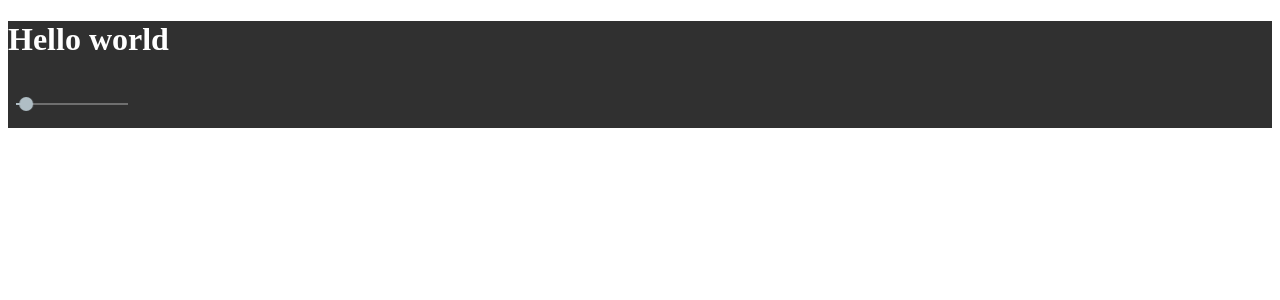
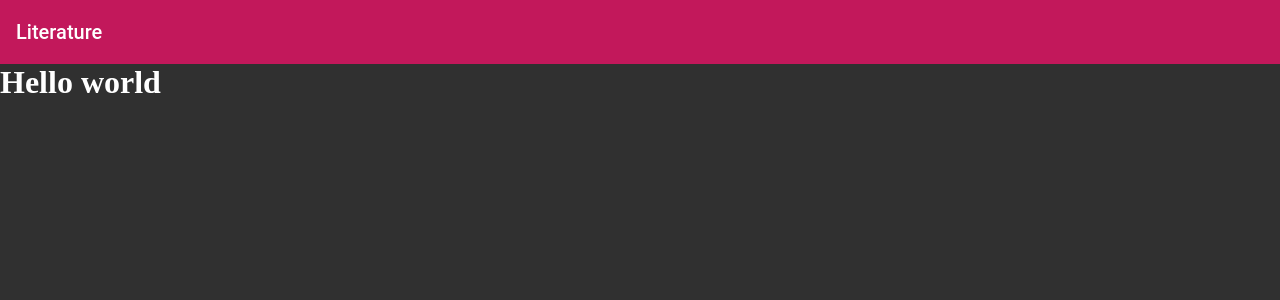
Before and after one commit to deepakhr1999/Recollection, an Angular app in the folder game/: page / in a window 1280 px wide. Shown: the top 300 px of the page. Built offline with nearby package versions, Linux system fonts and the light colour scheme.

Commit message:
added home component

```diff
--- a/game/src/app/app-routing.module.ts
+++ b/game/src/app/app-routing.module.ts
@@ -1,8 +1,10 @@
-import { NgModule } from '@angular/core';
-import { Routes, RouterModule } from '@angular/router';
+import { NgModule } from '@angular/core'
+import { Routes, RouterModule } from '@angular/router'
+import { HomeComponent } from './home/home.component'
 
-
-const routes: Routes = [];
+const routes: Routes = [
+  { path: '', component: HomeComponent}
+];
 
 @NgModule({
   imports: [RouterModule.forRoot(routes)],
--- a/game/src/app/app.component.html
+++ b/game/src/app/app.component.html
@@ -1,10 +1,7 @@
 
-<div class="mat-app-background">
-  <h1>Hello world</h1>
-  <mat-slider min="1" max="100" step="1" value="10"></mat-slider>
-</div>
-
-
-
-
+<mat-toolbar color="primary">
+  <mat-toolbar-row>
+    <span>Literature</span>
+  </mat-toolbar-row>
+</mat-toolbar>
 <router-outlet></router-outlet>
--- /dev/null
+++ b/game/src/app/home/home.component.html
@@ -0,0 +1,4 @@
+<div class="mat-app-background">
+    <h1>Hello world</h1>
+
+</div>
--- /dev/null
+++ b/game/src/app/home/home.component.ts
@@ -0,0 +1,16 @@
+import { Component, OnInit } from '@angular/core';
+import { async } from '@angular/core/testing';
+
+@Component({
+  selector: 'app-home',
+  templateUrl: './home.component.html',
+  styleUrls: ['./home.component.scss']
+})
+export class HomeComponent implements OnInit {
+
+  constructor() { }
+
+  ngOnInit() : void {
+  }
+
+}
--- a/game/src/styles.scss
+++ b/game/src/styles.scss
@@ -1,2 +1,7 @@
 /* You can add global styles to this file, and also import other style files */
 @import '@angular/material/prebuilt-themes/pink-bluegrey.css';
+*{  margin: 0px; }
+
+.mat-app-background{
+    min-height: 100vh;
+}
```
Also changed, not shown: game/src/app/app.module.ts (+6 -3 lines), game/src/app/material.ts (added, +13 -0 lines), game/src/app/home/home.component.scss (added), 1 other file (tests, documents, lock files or other folders).
